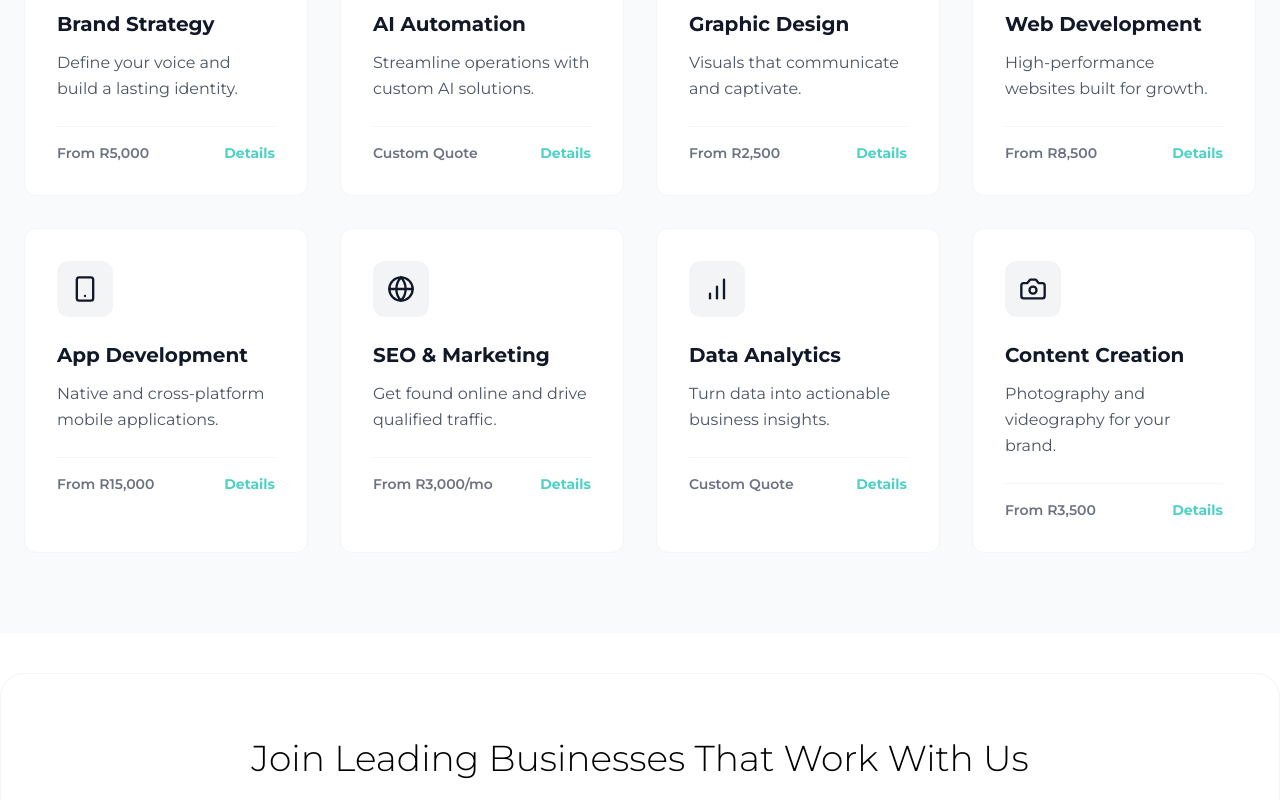
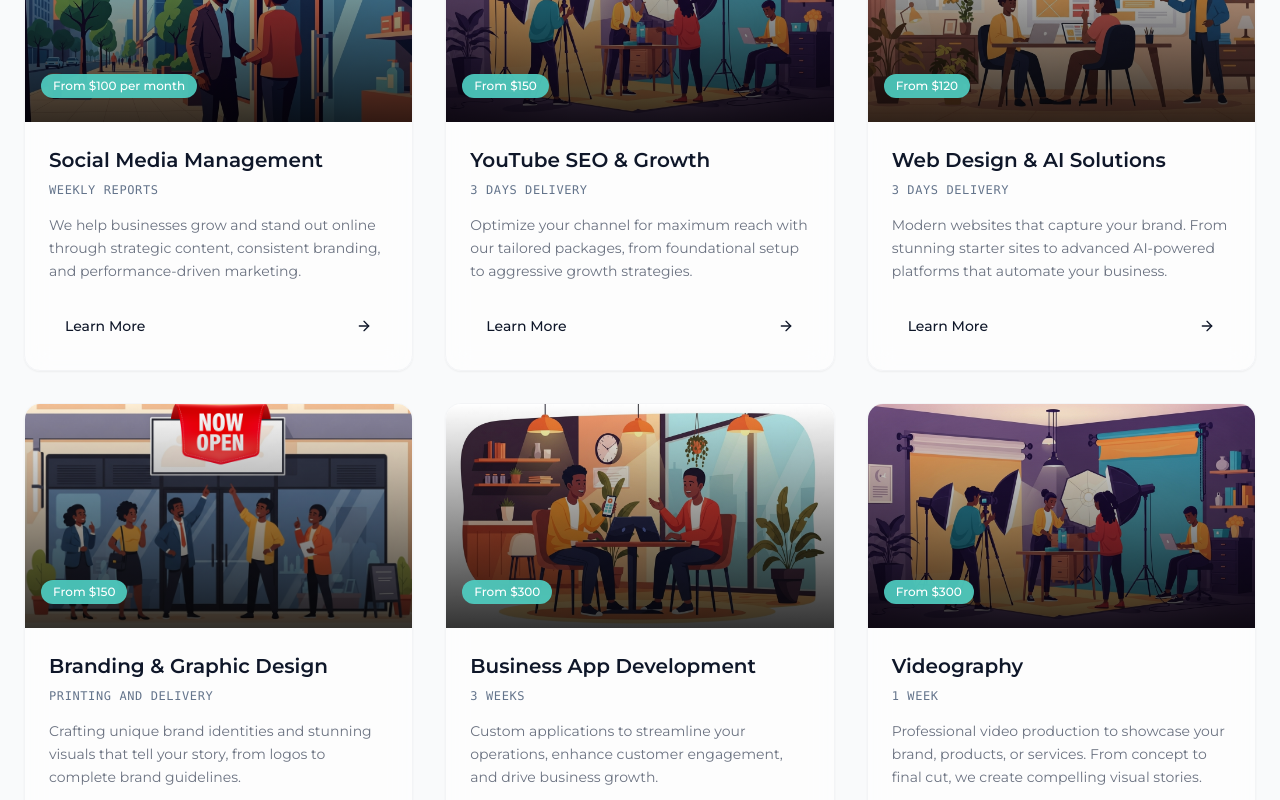
Before and after one commit to Camsconnect/camsnett, a React (Vite) app: page /services in a window 1280 px wide. Shown: the part 800-1600 px from the top of the page. Built offline with nearby package versions, Linux system fonts and the light colour scheme.

Commit message:
[dyad] Restored images to Hero and Services grid - wrote 2 file(s)

```diff
--- a/src/components/HeroSection.tsx
+++ b/src/components/HeroSection.tsx
@@ -9,7 +9,10 @@ import {
 } from "@/components/ui/carousel";
 import { ChevronRight } from "lucide-react";
 
-// Slide data matching the services and requested count (4 slides)
+// Importing local assets
+import threeDImage from "@/assets/3d-modeling-service.jpeg";
+import appImage from "@/assets/business-app-service.jpeg";
+
 const slides = [
   {
     subtitle: "AVAILABLE NOW",
@@ -17,7 +20,6 @@ const slides = [
     description: "We build your visual identity, shape your personality, and grow your brand presence online with data-driven strategies.",
     primaryCta: "GET STARTED",
     secondaryCta: "VIEW PACKAGES",
-    // Using the existing image
     image: "/hero-background.jpeg",
     bgPosition: "center",
   },
@@ -27,7 +29,6 @@ const slides = [
     description: "Leverage cutting-edge AI automation to scale your business operations and stay ahead of the competition effortlessly.",
     primaryCta: "EXPLORE SOLUTIONS",
     secondaryCta: "LEARN MORE",
-    // Using the existing image
     image: "/hero-background-tech.jpeg",
     bgPosition: "center",
   },
@@ -37,8 +38,7 @@ const slides = [
     description: "From stunning 3D visuals to compelling brand stories, we create designs that captivate audiences and convert visitors.",
     primaryCta: "SEE OUR WORK",
     secondaryCta: "GET IN TOUCH",
-    // Placeholder for design
-    image: "https://images.unsplash.com/photo-1550745165-9bc0b252726f?q=80&w=2070&auto=format&fit=crop",
+    image: threeDImage,
     bgPosition: "center",
   },
   {
@@ -47,8 +47,7 @@ const slides = [
     description: "Robust, scalable, and beautiful web and mobile applications tailored to your specific business needs.",
     primaryCta: "BUILD NOW",
     secondaryCta: "OUR PROCESS",
-    // Placeholder for dev
-    image: "https://images.unsplash.com/photo-1550751827-4bd374c3f58b?q=80&w=2070&auto=format&fit=crop",
+    image: appImage,
     bgPosition: "center",
   }
 ];
--- a/src/components/ServicesGrid.tsx
+++ b/src/components/ServicesGrid.tsx
@@ -2,66 +2,98 @@
 
 import React from "react";
 import { Button } from "@/components/ui/button";
-import {
-  Megaphone,
-  Cpu,
-  Palette,
-  Code,
-  Smartphone,
-  Globe,
-  BarChart,
-  Camera
-} from "lucide-react";
+import { Link } from "react-router-dom";
+import { ArrowRight } from "lucide-react";
+
+import socialMediaImage from "@/assets/social-media-service.jpeg";
+import webDesignImage from "@/assets/web-design-service.jpeg";
+import brandingGraphicsImage from "@/assets/branding-graphics-service.png";
+import businessAppImage from "@/assets/business-app-service.jpeg";
+import videographyImage from "@/assets/videography-service.jpeg";
+import threeDModelingImage from "@/assets/3d-modeling-service.jpeg";
 
 const services = [
   {
-    title: "Brand Strategy",
-    description: "Define your voice and build a lasting identity.",
-    icon: Megaphone,
-    price: "From R5,000",
+    title: "Social Media Management",
+    price: "From $100 per month",
+    duration: "Weekly reports",
+    description:
+      "We help businesses grow and stand out online through strategic content, consistent branding, and performance-driven marketing.",
+    image: socialMediaImage,
+    link: "/services/social-media-management",
   },
   {
-    title: "AI Automation",
-    description: "Streamline operations with custom AI solutions.",
-    icon: Cpu,
-    price: "Custom Quote",
+    title: "YouTube SEO & Growth",
+    price: "From $150",
+    duration: "3 days delivery",
+    description:
+      "Optimize your channel for maximum reach with our tailored packages, from foundational setup to aggressive growth strategies.",
+    image: videographyImage,
+    link: "/services/youtube-seo",
   },
   {
-    title: "Graphic Design",
-    description: "Visuals that communicate and captivate.",
-    icon: Palette,
-    price: "From R2,500",
+    title: "Web Design & AI Solutions",
+    price: "From $120",
+    duration: "3 days delivery",
+    description:
+      "Modern websites that capture your brand. From stunning starter sites to advanced AI-powered platforms that automate your business.",
+    image: webDesignImage,
+    link: "/services/web-design",
   },
   {
-    title: "Web Development",
-    description: "High-performance websites built for growth.",
-    icon: Code,
-    price: "From R8,500",
+    title: "Branding & Graphic Design",
+    price: "From $150",
+    duration: "Printing and delivery",
+    description:
+      "Crafting unique brand identities and stunning visuals that tell your story, from logos to complete brand guidelines.",
+    image: brandingGraphicsImage,
+    link: "/services/branding-and-graphic-design",
   },
   {
-    title: "App Development",
-    description: "Native and cross-platform mobile applications.",
-    icon: Smartphone,
-    price: "From R15,000",
+    title: "Business App Development",
+    price: "From $300",
+    duration: "3 weeks",
+    description:
+      "Custom applications to streamline your operations, enhance customer engagement, and drive business growth.",
+    image: businessAppImage,
+    link: "/services/business-app-development",
   },
   {
-    title: "SEO & Marketing",
-    description: "Get found online and drive qualified traffic.",
-    icon: Globe,
-    price: "From R3,000/mo",
+    title: "Videography",
+    price: "From $300",
+    duration: "1 week",
+    description:
+      "Professional video production to showcase your brand, products, or services. From concept to final cut, we create compelling visual stories.",
+    image: videographyImage,
+    link: "/services/videography",
   },
   {
-    title: "Data Analytics",
-    description: "Turn data into actionable business insights.",
-    icon: BarChart,
-    price: "Custom Quote",
+    title: "3D Modeling & Animation",
+    price: "From $1500",
+    duration: "2-4 weeks",
+    description:
+      "Bring your ideas to life with stunning 3D models and animations. Perfect for product visualization, architectural walkthroughs, and more.",
+    image: threeDModelingImage,
+    link: "/services/3d-modeling",
   },
   {
-    title: "Content Creation",
-    description: "Photography and videography for your brand.",
-    icon: Camera,
-    price: "From R3,500",
-  }
+    title: "n8n Automation",
+    price: "From $200",
+    duration: "1 week delivery",
+    description:
+      "Automate your business processes with powerful workflow automation. Connect tools and integrate AI for smarter operations.",
+    image: businessAppImage, // Reusing related image
+    link: "/services/n8n-automation",
+  },
+  {
+    title: "Architectural Visualization",
+    price: "From $800",
+    duration: "1-2 weeks",
+    description:
+      "Transform architectural concepts into stunning visual experiences with photorealistic renders and VR walkthroughs.",
+    image: threeDModelingImage, // Reusing related image
+    link: "/services/architectural-visualization",
+  },
 ];
 
 const ServicesGrid = () => {
@@ -75,25 +107,47 @@ const ServicesGrid = () => {
           </p>
         </div>
 
-        <div className="grid grid-cols-1 md:grid-cols-2 lg:grid-cols-4 gap-8">
+        <div className="grid grid-cols-1 md:grid-cols-2 lg:grid-cols-3 gap-8">
           {services.map((service, index) => (
-            <div
+             <div
               key={index}
-              className="bg-white p-8 rounded-xl border border-gray-100 hover:shadow-lg transition-all duration-300 hover:-translate-y-1 group"
+              className="group glass-card rounded-2xl overflow-hidden flex flex-col h-full transform transition-all duration-300 hover:-translate-y-2 bg-white border border-gray-100 shadow-sm hover:shadow-xl"
             >
-              <div className="w-14 h-14 bg-gray-100 rounded-lg flex items-center justify-center mb-6 group-hover:bg-brand-neon transition-colors duration-300">
-                <service.icon className="w-7 h-7 text-gray-900" />
+              <div className="relative overflow-hidden h-56">
+                <div className="absolute inset-0 bg-gradient-to-t from-black/80 to-transparent z-10" />
+                <img
+                  src={service.image}
+                  alt={service.title}
+                  className="w-full h-full object-cover group-hover:scale-110 transition-transform duration-700"
+                />
+                <div className="absolute bottom-4 left-4 z-20">
+                   <div className="flex items-center gap-2 text-xs font-medium bg-brand-neon/90 text-white px-3 py-1 rounded-full backdrop-blur-md w-fit mb-2">
+                      {service.price}
+                   </div>
+                </div>
               </div>
 
-              <h3 className="text-xl font-bold mb-3 text-gray-900">{service.title}</h3>
-              <p className="text-gray-600 mb-6 leading-relaxed">
-                {service.description}
-              </p>
+              <div className="p-6 flex flex-col flex-grow">
+                <h3 className="text-xl font-semibold mb-2 group-hover:text-brand-neon transition-colors">{service.title}</h3>
+                <div className="flex items-center text-xs text-muted-foreground mb-4 font-mono">
+                  <span className="uppercase tracking-wider">{service.duration}</span>
+                </div>
+                <p className="text-sm text-gray-500 leading-relaxed flex-grow mb-6">
+                  {service.description}
+                </p>
 
-              <div className="mt-auto pt-4 border-t border-gray-100 flex items-center justify-between">
-                <span className="text-sm font-semibold text-gray-500">{service.price}</span>
-                <Button variant="link" className="text-brand-neon p-0 h-auto font-bold hover:no-underline">
-                  Details
+                <Button
+                  asChild={!!service.link}
+                  variant="ghost"
+                  className="mt-auto w-full justify-between group/btn hover:bg-brand-neon/10 hover:text-brand-neon"
+                >
+                  {service.link ? (
+                    <Link to={service.link}>
+                      Learn More <ArrowRight className="h-4 w-4 ml-2 transition-transform group-hover/btn:translate-x-1" />
+                    </Link>
+                  ) : (
+                    <span>Learn More</span>
+                  )}
                 </Button>
               </div>
             </div>
```
